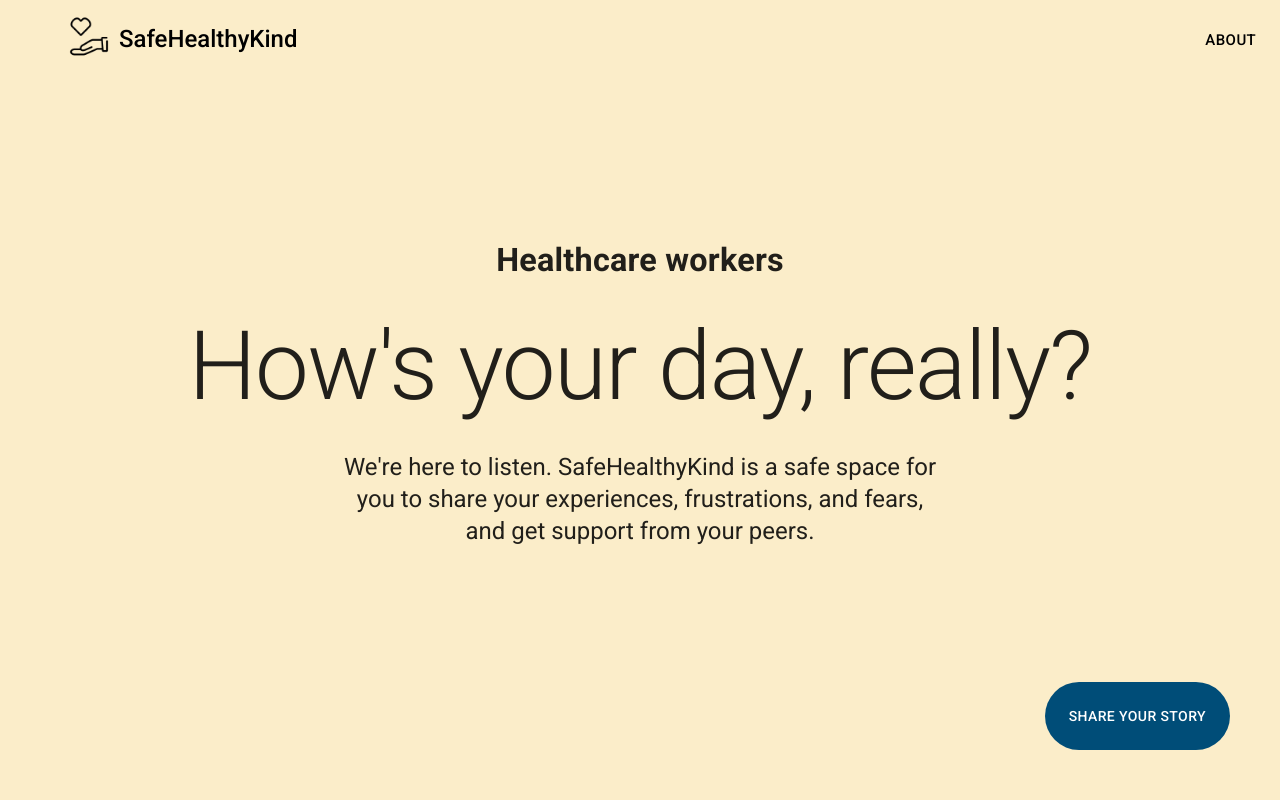
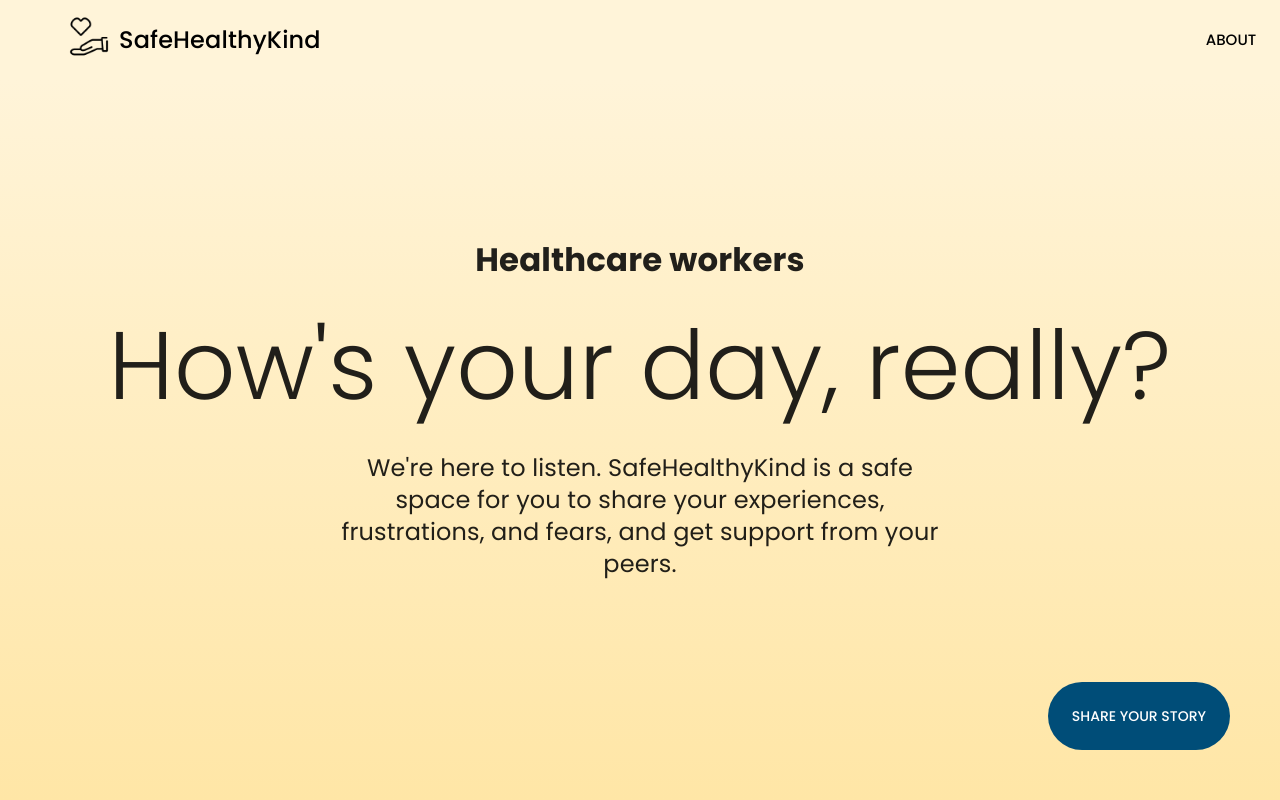
Before and after one commit to asherdale/safehealthykind, a React (Create React App) app in the folder client/: page / in a window 1280 px wide. Shown: the top 800 px of the page. Built offline with nearby package versions, Linux system fonts and the light colour scheme; no server answers.

Commit message:
Update gradient and font

```diff
--- a/client/package.json
+++ b/client/package.json
@@ -11,12 +11,13 @@
     "@testing-library/react": "^9.5.0",
     "@testing-library/user-event": "^7.2.1",
     "axios": "^0.19.2",
-    "node-sass": "^4.13.1",
+    "node-sass": "^4.14.1",
     "prop-types": "^15.7.2",
     "react": "^16.13.1",
     "react-dom": "^16.13.1",
     "react-router-dom": "^5.2.0",
     "react-scripts": "3.4.1",
+    "typeface-poppins": "0.0.72",
     "typescript": "^3.8.3"
   },
   "scripts": {
--- a/client/src/components/NavBar/NavBar.scss
+++ b/client/src/components/NavBar/NavBar.scss
@@ -7,6 +7,7 @@
     justify-content: space-between;
     align-items: center;
     z-index: 99;
+    background: #FFF4D9;
 
     a:link, a:visited, a:hover, a:active {
         text-decoration: none;
--- a/client/src/index.js
+++ b/client/src/index.js
@@ -2,7 +2,7 @@
 import ReactDOM from 'react-dom';
 import { CssBaseline } from '@material-ui/core';
 import { createMuiTheme, ThemeProvider, responsiveFontSizes } from '@material-ui/core/styles';
-import './index.scss';
+import 'typeface-poppins';
 import App from './App';
 import * as serviceWorker from './serviceWorker';
 
@@ -10,6 +10,9 @@
   palette: {
     primary: { main: '#0095f6' },
     secondary: { main: '#dc004e' },
+  },
+  typography: {
+    fontFamily: 'poppins',
   },
 }));
 
--- a/client/src/index.scss
+++ /dev/null
@@ -1,3 +0,0 @@
-#root {
-  background-color: #FBEDC9;
-}
--- a/client/src/pages/Home/Home.scss
+++ b/client/src/pages/Home/Home.scss
@@ -1,9 +1,8 @@
 @import '../../assets/styles/base';
 
 .Home {
-    width: 100%;
-
     .intro {
+        background: linear-gradient(180deg, #FFF4D9 0%, #FFE6A6 100%);
         height: 90vh;
         display: flex;
         flex-direction: column;
```
Also changed, not shown: 1 other file (tests, documents, lock files or other folders).
